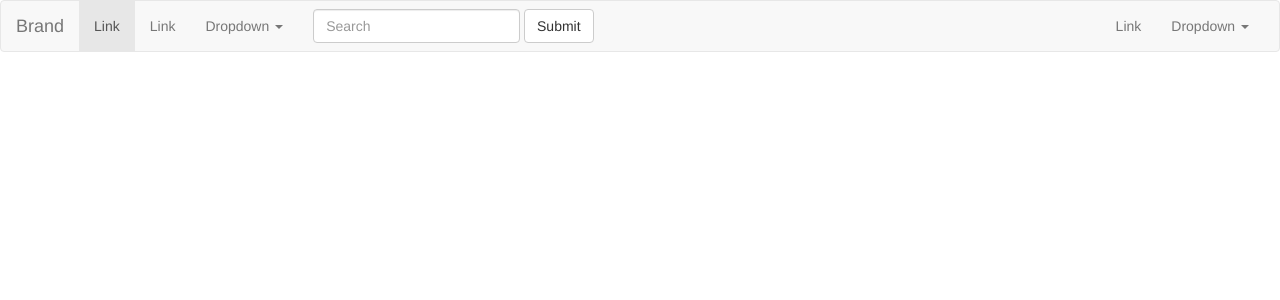
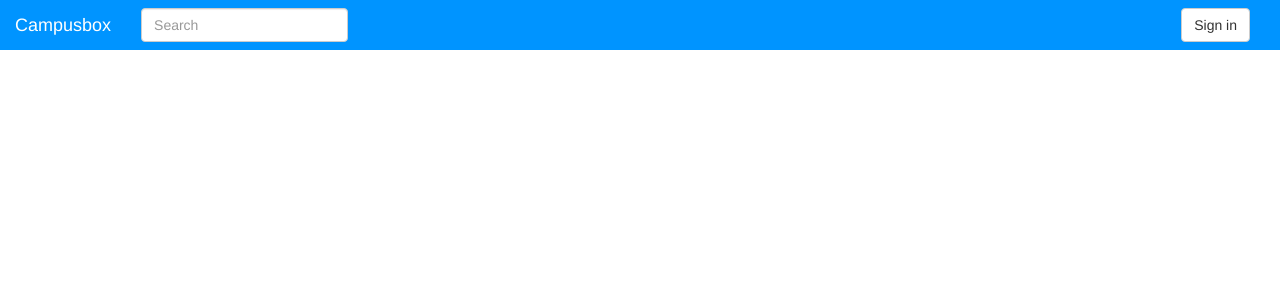
Before and after one commit to krkv/Campusbox, a CodeIgniter app: page / in a window 1280 px wide. Shown: the top 300 px of the page. Run offline with CodeIgniter, Linux system fonts and the light colour scheme; some libraries are stand-ins or nearby versions.

Commit message:
Navbar development

```diff
--- a/application/views/home.php
+++ b/application/views/home.php
@@ -11,7 +11,8 @@
         <title>Home | Campusbox</title>
 
         <!-- Bootstrap -->
-        <link href="css/bootstrap.min.css" rel="stylesheet">
+        <link href="/css/bootstrap.min.css" rel="stylesheet">
+        <link href="/css/home.css" rel="stylesheet">
 
         <!-- HTML5 shim and Respond.js for IE8 support of HTML5 elements and media queries -->
         <!-- WARNING: Respond.js doesn't work if you view the page via file:// -->
@@ -32,46 +33,22 @@
             <span class="icon-bar"></span>
             <span class="icon-bar"></span>
           </button>
-          <a class="navbar-brand" href="#">Brand</a>
+          <a class="navbar-brand" href="#">Campusbox</a>
         </div>
 
         <!-- Collect the nav links, forms, and other content for toggling -->
         <div class="collapse navbar-collapse" id="bs-example-navbar-collapse-1">
-          <ul class="nav navbar-nav">
-            <li class="active"><a href="#">Link <span class="sr-only">(current)</span></a></li>
-            <li><a href="#">Link</a></li>
-            <li class="dropdown">
-              <a href="#" class="dropdown-toggle" data-toggle="dropdown" role="button" aria-expanded="false">Dropdown <span class="caret"></span></a>
-              <ul class="dropdown-menu" role="menu">
-                <li><a href="#">Action</a></li>
-                <li><a href="#">Another action</a></li>
-                <li><a href="#">Something else here</a></li>
-                <li class="divider"></li>
-                <li><a href="#">Separated link</a></li>
-                <li class="divider"></li>
-                <li><a href="#">One more separated link</a></li>
-              </ul>
-            </li>
-          </ul>
           <form class="navbar-form navbar-left" role="search">
             <div class="form-group">
               <input type="text" class="form-control" placeholder="Search">
             </div>
-            <button type="submit" class="btn btn-default">Submit</button>
           </form>
-          <ul class="nav navbar-nav navbar-right">
-            <li><a href="#">Link</a></li>
-            <li class="dropdown">
-              <a href="#" class="dropdown-toggle" data-toggle="dropdown" role="button" aria-expanded="false">Dropdown <span class="caret"></span></a>
-              <ul class="dropdown-menu" role="menu">
-                <li><a href="#">Action</a></li>
-                <li><a href="#">Another action</a></li>
-                <li><a href="#">Something else here</a></li>
-                <li class="divider"></li>
-                <li><a href="#">Separated link</a></li>
-              </ul>
-            </li>
-          </ul>
+
+          <form class="navbar-form navbar-right" role="search">
+            <div class="form-group">
+              <button type="button" class="btn btn-default">Sign in</button>
+            </div>
+          </form>
         </div><!-- /.navbar-collapse -->
       </div><!-- /.container-fluid -->
     </nav>
@@ -79,6 +56,6 @@
         <!-- jQuery (necessary for Bootstrap's JavaScript plugins) -->
         <script src="https://ajax.googleapis.com/ajax/libs/jquery/1.11.2/jquery.min.js"></script>
         <!-- Include all compiled plugins (below), or include individual files as needed -->
-        <script src="js/bootstrap.min.js"></script>
+        <script src="/js/bootstrap.min.js"></script>
     </body>
 </html>
--- a/application/views/welcome_campusbox.php
+++ b/application/views/welcome_campusbox.php
@@ -2,7 +2,7 @@
 <html lang="en">
 <head>
     <meta charset="utf-8">
-    <link rel="stylesheet" type="text/css" href="css/welcome.css">
+    <link rel="stylesheet" type="text/css" href="/css/welcome.css">
     <title>Welcome | Campusbox</title>
 </head>
 <body>
--- /dev/null
+++ b/css/home.css
@@ -0,0 +1,21 @@
+.navbar {
+    background-color: #0094ff;
+    border-radius: 0px;
+    border: 0px !important;
+}
+
+.navbar-brand {
+    color: #FFF !important;
+}
+
+.navbar-toggle  {
+    background-color: #FFF !important;
+    border-radius: 0px;
+    border: 0px;
+}
+
+.navbar-collapse, .navbar-form {
+    border: 0px !important;
+    -webkit-box-shadow: 0px 0px 0px #FFF;
+    box-shadow: 0px 0px 0px #FFF;
+}
```
